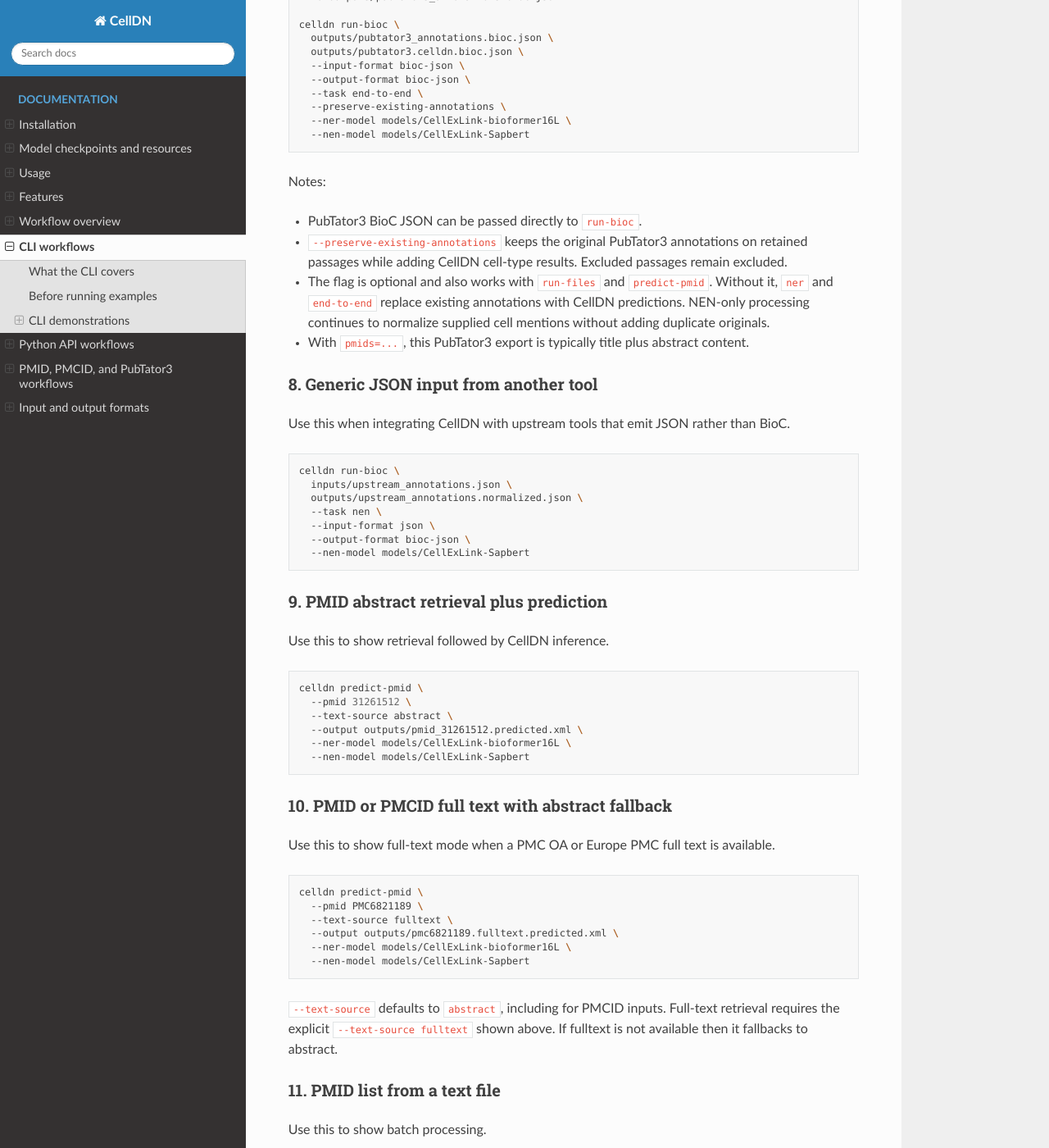
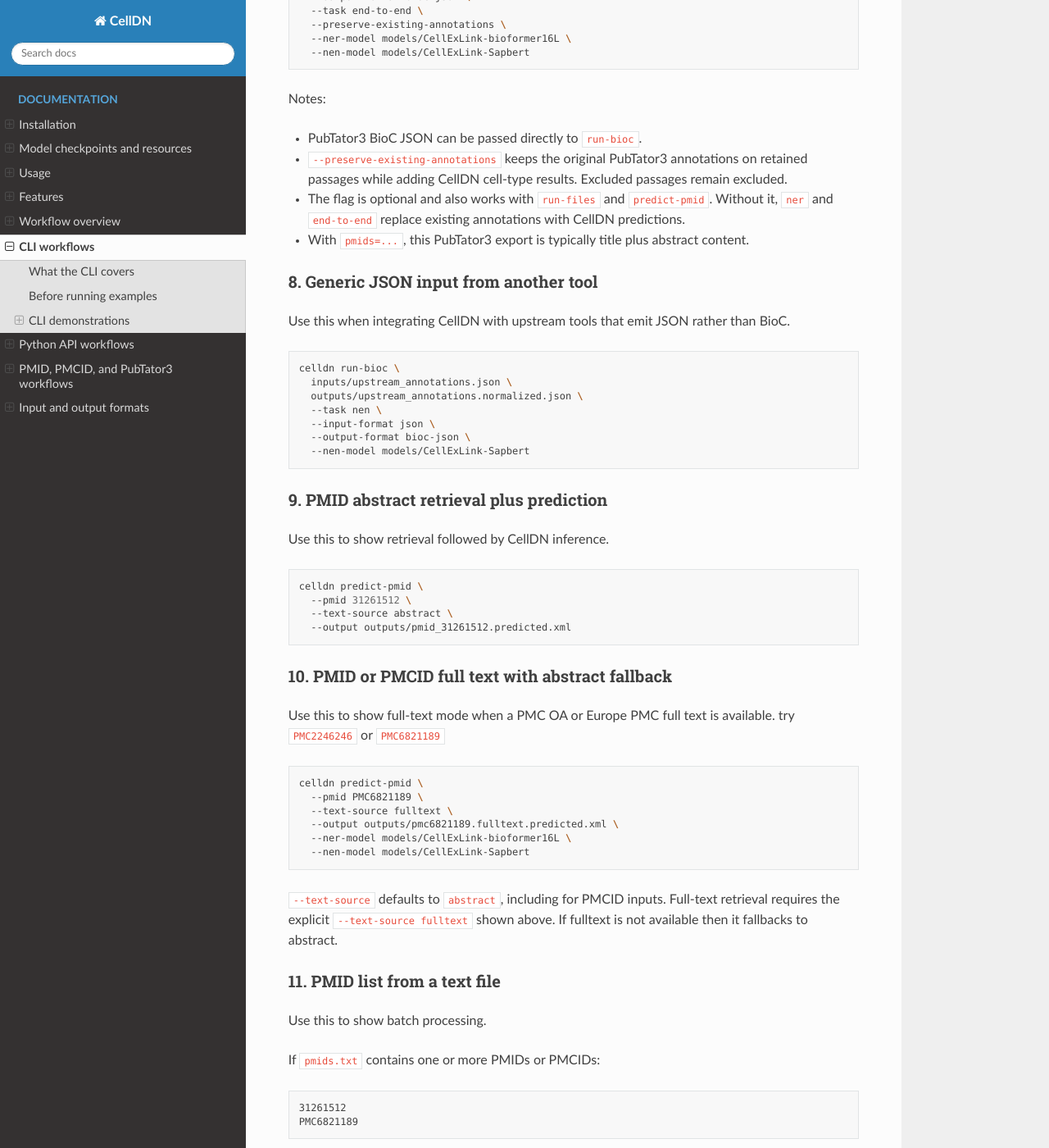
Before and after one commit to ShahriyariLab/CellDN, a Sphinx documentation site: the page built from docs/source/cli_workflows.md, in a window 1280 px wide and 1400 px high, scrolled down 3004 px. Shown: the whole window at 82% size. Built offline with Sphinx 7.4.7 and the Read the Docs theme 3.1.0, drawn with Linux system fonts in a browser that asks for light colours; some of the changed text lies outside the part shown.

Commit message:
changed demo file

````diff
--- a/docs/source/cli_workflows.md
+++ b/docs/source/cli_workflows.md
@@ -43,11 +43,9 @@ mkdir -p outputs
 ```
 
 For `run-files` and `predict-pmid`, `--batch-size` controls the number of files or
-publication identifiers per batch, matching Python's `batch_size` argument.
+publication identifiers per batch.
 `run-bioc`, `run-files`, and `predict-pmid` all use `--passage-chunk-size` to limit
-the passages processed in each chunk, matching Python's `passage_chunk_size`
-argument. The separate `--inference-batch-size` option controls model inference
-batches on prediction commands.
+the passages processed in each chunk. The separate.
 
 ## CLI demonstrations
 
@@ -109,7 +107,6 @@ Use this to show the standard structured-document workflow.
 celldn run-bioc \
   examples/sample_input.xml \
   outputs/sample.end_to_end.xml \
-  --ner-output-xml outputs/sample.intermediate_ner.xml \
   --passage-chunk-size 128 \
   --ner-model models/CellExLink-bioformer16L \
   --nen-model models/CellExLink-Sapbert
@@ -125,9 +122,7 @@ celldn run-bioc \
   outputs/sample_bioc.normalized.json \
   --task end-to-end \
   --input-format bioc-json \
-  --output-format bioc-json \
-  --ner-model models/CellExLink-bioformer16L \
-  --nen-model models/CellExLink-Sapbert
+  --output-format bioc-json
 ```
 
 ### 7. PubTator3 BioC JSON integration
@@ -153,7 +148,7 @@ Notes:
 
 - PubTator3 BioC JSON can be passed directly to `run-bioc`.
 - `--preserve-existing-annotations` keeps the original PubTator3 annotations on retained passages while adding CellDN cell-type results. Excluded passages remain excluded.
-- The flag is optional and also works with `run-files` and `predict-pmid`. Without it, `ner` and `end-to-end` replace existing annotations with CellDN predictions. NEN-only processing continues to normalize supplied cell mentions without adding duplicate originals.
+- The flag is optional and also works with `run-files` and `predict-pmid`. Without it, `ner` and `end-to-end` replace existing annotations with CellDN predictions.
 - With `pmids=...`, this PubTator3 export is typically title plus abstract content.
 
 ### 8. Generic JSON input from another tool
@@ -178,14 +173,13 @@ Use this to show retrieval followed by CellDN inference.
 celldn predict-pmid \
   --pmid 31261512 \
   --text-source abstract \
-  --output outputs/pmid_31261512.predicted.xml \
-  --ner-model models/CellExLink-bioformer16L \
-  --nen-model models/CellExLink-Sapbert
+  --output outputs/pmid_31261512.predicted.xml
 ```
 
 ### 10. PMID or PMCID full text with abstract fallback
 
 Use this to show full-text mode when a PMC OA or Europe PMC full text is available.
+try `PMC2246246` or `PMC6821189`
 
 ```bash
 celldn predict-pmid \
@@ -255,21 +249,18 @@ reused across all chunks.
 ```bash
 celldn run-files first.pdf \
   --results-dir outputs/ \
-  --task end-to-end \
-  --passage-chunk-size 128 \
-  --ner-model models/CellExLink-bioformer16L \
-  --nen-model models/CellExLink-Sapbert
+  --task end-to-end
 ```
 
 ```bash
-celldn run-files papers/ --results-dir outputs/papers/ \
+celldn run-files papers/ --results-dir outputs/ \
   --batch-size 32 \
   --passage-chunk-size 128 \
   --task end-to-end
 ```
 
 ```bash
-celldn run-files first.pdf second.pdf --results-dir outputs/pdfs/
+celldn run-files first.pdf second.pdf --results-dir outputs/
 ```
 
 Each file receives its own output.
````
Also changed, not shown: other parts of docs/source/cli_workflows.md (+1 -1 lines), docs/source/input_output.md (+6 -8 lines), docs/source/model_checkpoints.md (+6 -1 lines), docs/source/python_api_workflows.md (+9 -7 lines), docs/source/usage.md (+5 -3 lines), docs/source/workflows.md (+2 -2 lines), 4 other files.
